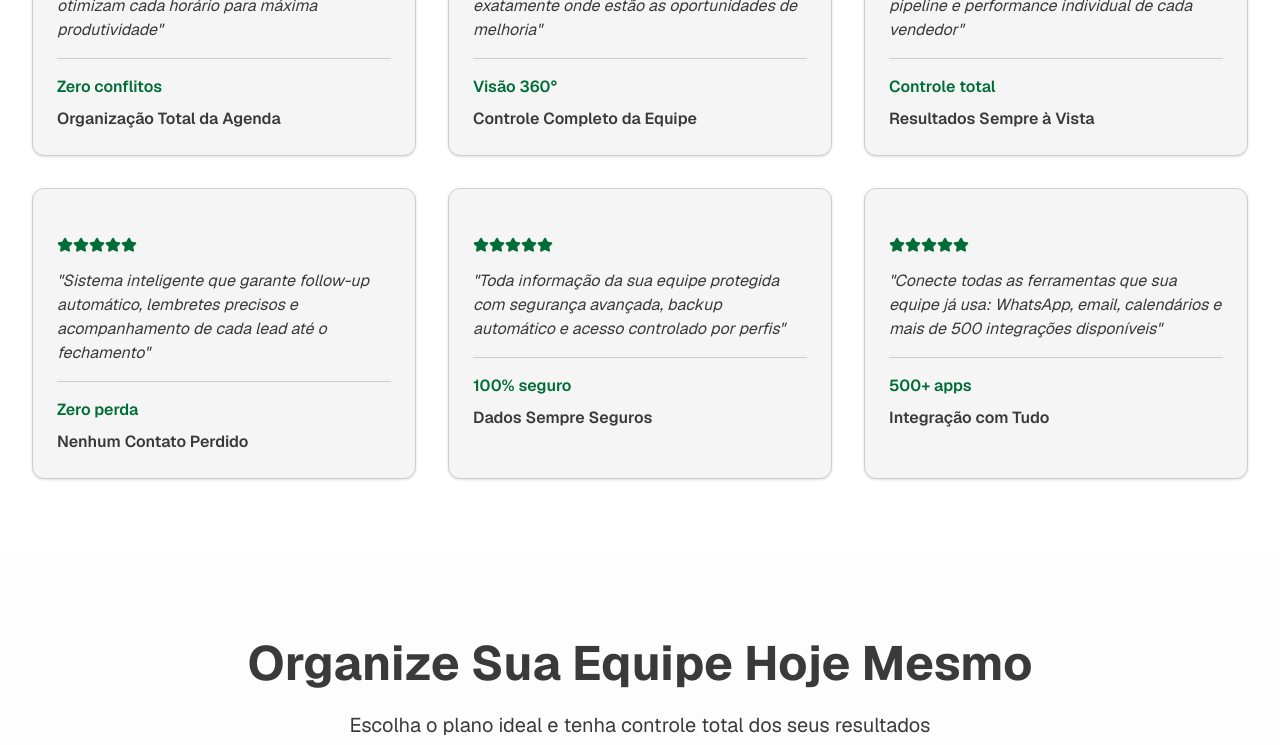
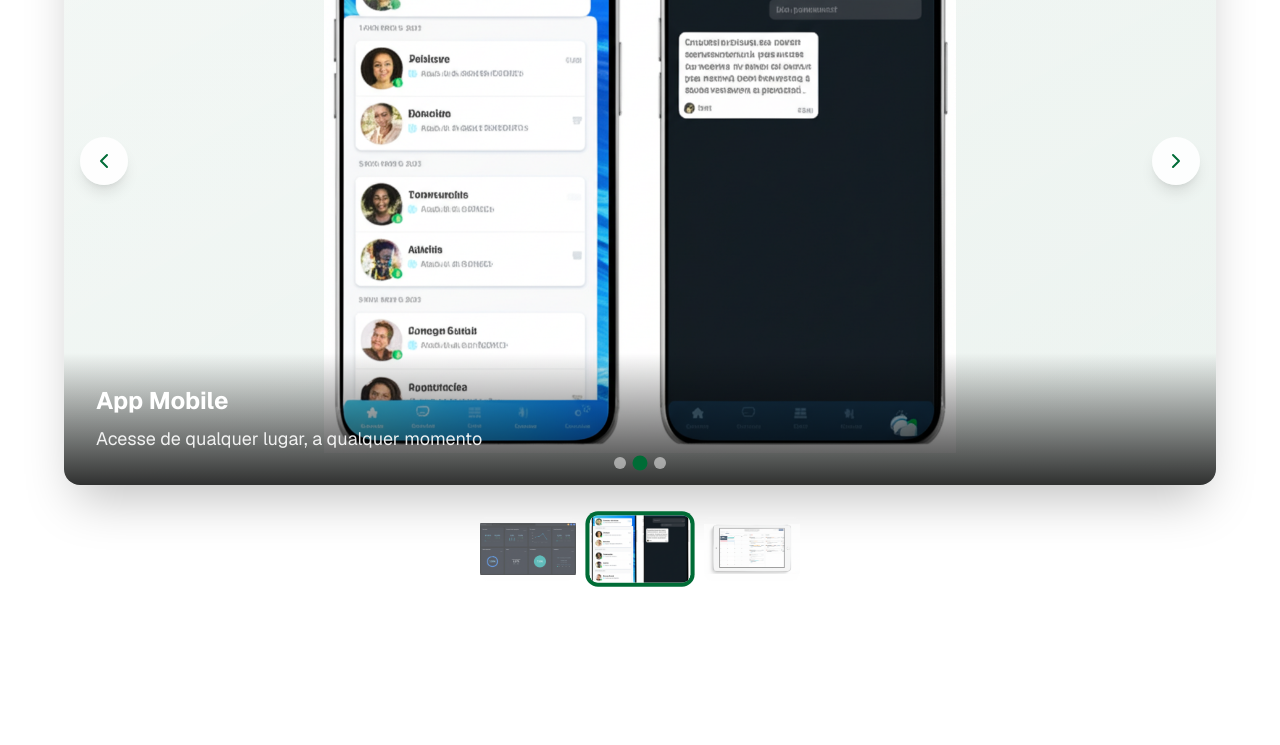
Before and after one commit to devgpb/converto-lp, a Next.js app: page / in a window 1280 px wide. Shown: the part 1280-2025 px from the top of the page. Built offline with nearby package versions, Linux system fonts and the light colour scheme.

Commit message:
Atualização da page

```diff
--- a/app/page.tsx
+++ b/app/page.tsx
@@ -18,6 +18,8 @@ import {
   X,
   Target,
   Mail,
+  ChevronLeft,
+  ChevronRight,
 } from "lucide-react"
 import Image from "next/image"
 
@@ -26,6 +28,28 @@ export default function LandingPage() {
   const [isVisible, setIsVisible] = useState(false)
   const [scrollY, setScrollY] = useState(0)
   const [documentHeight, setDocumentHeight] = useState(0)
+  const [currentSlide, setCurrentSlide] = useState(0)
+
+  const galleryImages = [
+    {
+      src: "/crm-sales-dashboard.png",
+      alt: "Dashboard de Vendas do Convertor",
+      title: "Dashboard Completo",
+      description: "Visualize todos os seus resultados em tempo real",
+    },
+    {
+      src: "/mobile-crm-app.png",
+      alt: "App Mobile do Convertor",
+      title: "App Mobile",
+      description: "Acesse de qualquer lugar, a qualquer momento",
+    },
+    {
+      src: "/tablet-crm-calendario-reunioes.png",
+      alt: "Calendário de Reuniões no Tablet",
+      title: "Calendário Inteligente",
+      description: "Organize sua agenda e nunca perca uma reunião",
+    },
+  ]
 
   useEffect(() => {
     setIsVisible(true)
@@ -47,6 +71,19 @@ export default function LandingPage() {
     window.addEventListener("resize", updateDocumentHeight)
 
     return () => window.removeEventListener("resize", updateDocumentHeight)
+  }, [])
+
+  const nextSlide = () => {
+    setCurrentSlide((prev) => (prev + 1) % galleryImages.length)
+  }
+
+  const prevSlide = () => {
+    setCurrentSlide((prev) => (prev - 1 + galleryImages.length) % galleryImages.length)
+  }
+
+  useEffect(() => {
+    const interval = setInterval(nextSlide, 5000)
+    return () => clearInterval(interval)
   }, [])
 
   const scrollToSection = (sectionId: string) => {
@@ -232,6 +269,96 @@ export default function LandingPage() {
                 <CheckCircle className="h-5 w-5 text-primary mr-2" />
                 <div className="text-sm text-muted-foreground">Implementação rápida</div>
               </div>
+            </div>
+          </div>
+        </div>
+      </section>
+
+      <section id="galeria" className="py-20 bg-muted/10">
+        <div className="container mx-auto px-4 sm:px-6 lg:px-8">
+          <div className="text-center mb-16">
+            <h2 className="text-3xl lg:text-5xl font-bold text-foreground mb-6">Veja o Convertor em Ação</h2>
+            <p className="text-xl text-muted-foreground max-w-3xl mx-auto">
+              Interface intuitiva que sua equipe vai amar usar. Disponível em desktop, tablet e mobile.
+            </p>
+          </div>
+
+          <div className="max-w-6xl mx-auto relative">
+            <div className="relative overflow-hidden rounded-2xl shadow-2xl bg-gradient-to-br from-primary/5 to-primary/10">
+              <div
+                className="flex transition-transform duration-500 ease-in-out"
+                style={{ transform: `translateX(-${currentSlide * 100}%)` }}
+              >
+                {galleryImages.map((image, index) => (
+                  <div key={index} className="w-full flex-shrink-0 relative">
+                    <div className="aspect-video relative bg-gradient-to-br from-muted/20 to-muted/40 flex items-center justify-center">
+                      <Image
+                        src={image.src || "/placeholder.svg"}
+                        alt={image.alt}
+                        fill
+                        className="object-contain p-8"
+                        priority={index === 0}
+                      />
+                    </div>
+                    <div className="absolute bottom-0 left-0 right-0 bg-gradient-to-t from-black/80 to-transparent p-8">
+                      <h3 className="text-2xl font-bold text-white mb-2">{image.title}</h3>
+                      <p className="text-white/90 text-lg">{image.description}</p>
+                    </div>
+                  </div>
+                ))}
+              </div>
+
+              {/* Botões de navegação */}
+              <button
+                onClick={prevSlide}
+                className="absolute left-4 top-1/2 -translate-y-1/2 bg-white/90 hover:bg-white text-primary rounded-full p-3 shadow-lg transition-all duration-300 hover:scale-110"
+              >
+                <ChevronLeft className="h-6 w-6" />
+              </button>
+              <button
+                onClick={nextSlide}
+                className="absolute right-4 top-1/2 -translate-y-1/2 bg-white/90 hover:bg-white text-primary rounded-full p-3 shadow-lg transition-all duration-300 hover:scale-110"
+              >
+                <ChevronRight className="h-6 w-6" />
+              </button>
+
+              {/* Indicadores */}
+              <div className="absolute bottom-4 left-1/2 -translate-x-1/2 flex space-x-2">
+                {galleryImages.map((_, index) => (
+                  <button
+                    key={index}
+                    onClick={() => setCurrentSlide(index)}
+                    className={`w-3 h-3 rounded-full transition-all duration-300 ${
+                      index === currentSlide ? "bg-primary scale-125" : "bg-white/50 hover:bg-white/80"
+                    }`}
+                  />
+                ))}
+              </div>
+            </div>
+
+            {/* Thumbnails para desktop */}
+            <div className="hidden md:flex justify-center mt-8 space-x-4">
+              {galleryImages.map((image, index) => (
+                <button
+                  key={index}
+                  onClick={() => setCurrentSlide(index)}
+                  className={`relative overflow-hidden rounded-lg transition-all duration-300 ${
+                    index === currentSlide
+                      ? "ring-4 ring-primary scale-105"
+                      : "hover:scale-105 opacity-70 hover:opacity-100"
+                  }`}
+                >
+                  <div className="w-24 h-16 bg-muted/20 flex items-center justify-center">
+                    <Image
+                      src={image.src || "/placeholder.svg"}
+                      alt={image.alt}
+                      width={96}
+                      height={64}
+                      className="object-contain"
+                    />
+                  </div>
+                </button>
+              ))}
             </div>
           </div>
         </div>
```
